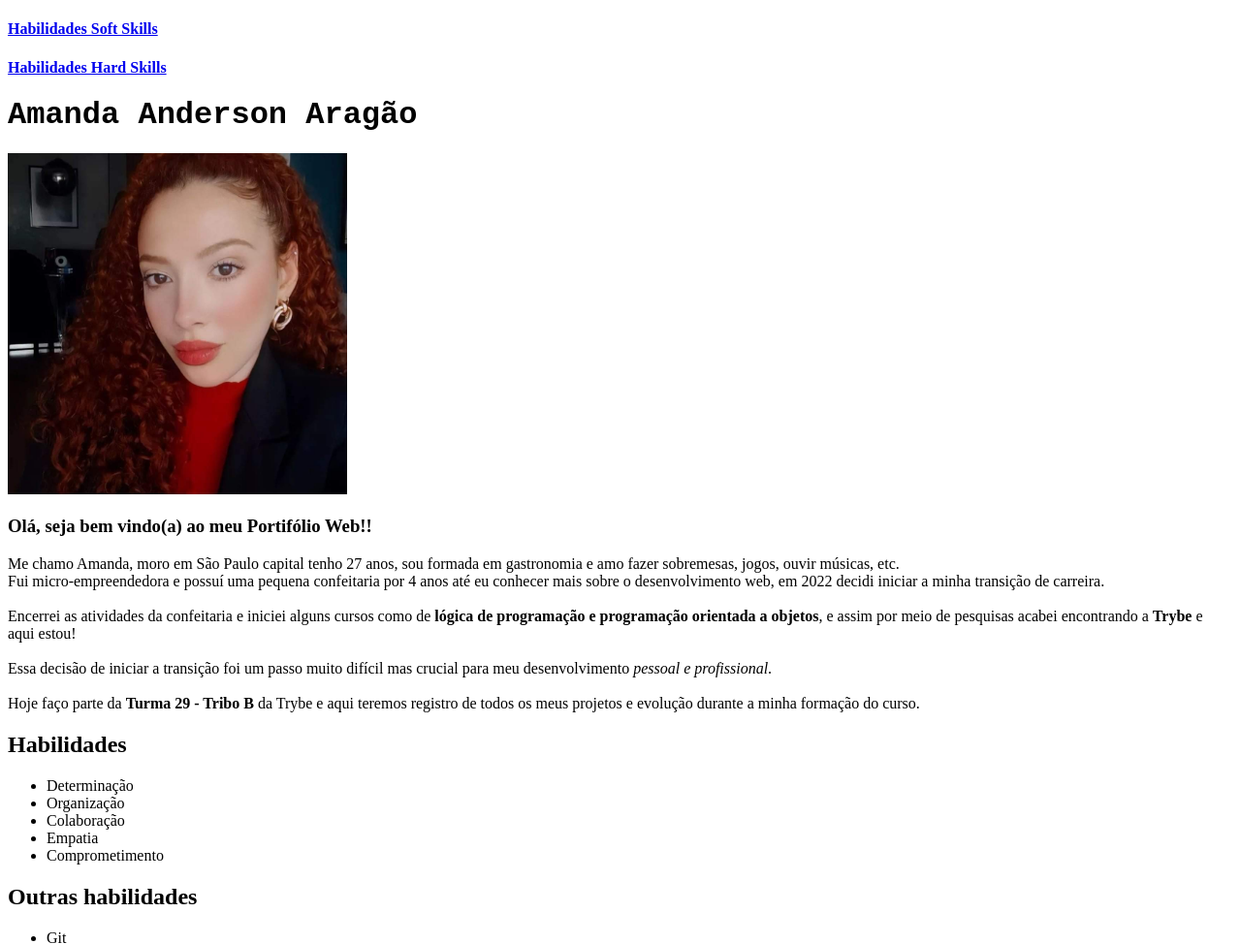
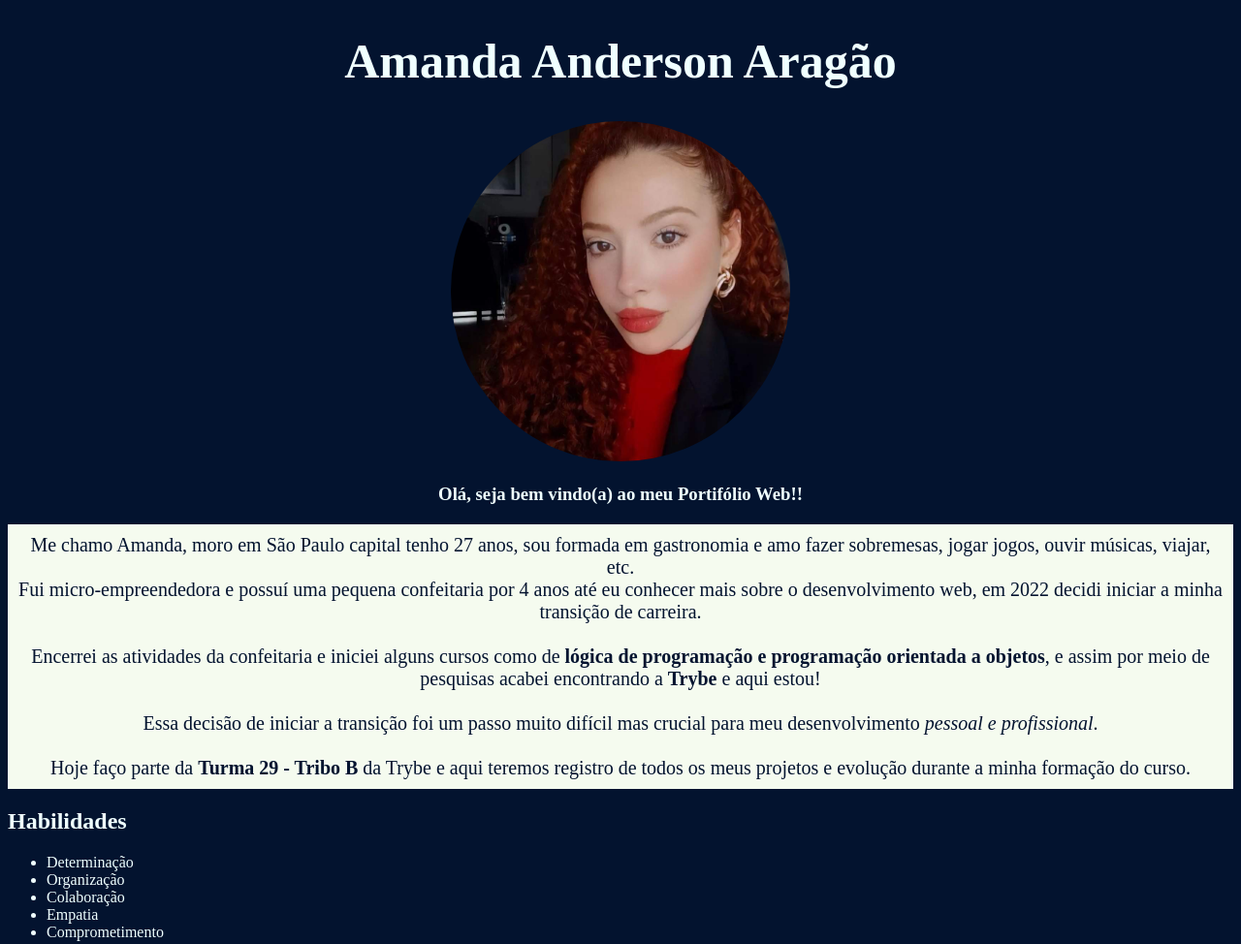
Before and after one commit to amanda-aragao/amanda-aragao.github.io, a plain HTML site: page index.html in a window 1280 px wide. Shown: the top 974 px of the page at 97% size. Drawn offline with Linux system fonts and the light colour scheme; a web font is replaced by a local one.

Commit message:
arrumando backgraounds, imagem e centralização dos textos

```diff
--- a/index.html
+++ b/index.html
@@ -5,37 +5,33 @@
     <meta http-equiv="X-UA-Compatible" content="IE=edge">
     <meta name="viewport" content="width=device-width, initial-scale=1.0">
     <title>Portifólio Web</title>
- <link ref="stylesheet" type="text/css" href="style.css">
-  <link rel="preconnect" href="https://fonts.googleapis.com">
-  <link rel="preconnect" href="https://fonts.gstatic.com" crossorigin>
-  <link href="https://fonts.googleapis.com/css2?family=Playfair+Display:ital,wght@1,600&display=swap" rel="stylesheet">
-<style>
-h1{
-   font-family: 'Courier New', Courier, monospace;
-}
+    <link rel="preconnect" href="https://fonts.googleapis.com">
+    <link rel="preconnect" href="https://fonts.gstatic.com" crossorigin>
+    <link href="https://fonts.googleapis.com/css2?family=Playfair+Display:ital,wght@1,600&display=swap" rel="stylesheet">
 
-</style>
+    <link rel="stylesheet" type="text/css" href="style.css">
+ <style>
 
-
+ </style>
 </head>
 
    <body>
-    <h4> <a href="#habilidades1">Habilidades Soft Skills </a></h4>
-    <h4> <a href="#habilidades2">Habilidades Hard Skills </a></h4>
 
-    <h1>  Amanda Anderson Aragão </h1>
-    <img src="/image/Foto_Amanda.jpg" alt="foto da Amanda" width="350" id="foto-amanda"/>
+
+    <h1 class="titulo-nome">  Amanda Anderson Aragão </h1>
+    <div><img src="/image/Foto_Amanda.jpg" alt="foto da Amanda" width="350" id="foto-amanda" class="image"/></div>
+
     <h3> Olá, seja bem vindo(a) ao meu Portifólio Web!!</h3>
-    <p>Me chamo Amanda, moro em São Paulo capital tenho 27 anos, sou formada em gastronomia e amo fazer sobremesas, jogos, ouvir músicas, etc. <br>
+    <div><p class="parafrago">Me chamo Amanda, moro em São Paulo capital tenho 27 anos, sou formada em gastronomia e amo fazer sobremesas, jogar jogos, ouvir músicas, viajar, etc. <br>
         Fui micro-empreendedora e possuí uma pequena confeitaria por 4 anos até eu conhecer mais sobre o desenvolvimento web, em 2022 decidi iniciar a minha transição de carreira.
-        <br><br>Encerrei as atividades da confeitaria e iniciei alguns cursos como de <b>lógica de programação e programação orientada a objetos</b>, e assim por meio de pesquisas acabei encontrando a <b>Trybe</b> e aqui estou!
+        <br><br>Encerrei as atividades da confeitaria e iniciei alguns cursos como de <b>lógica de programação e programação orientada a objetos</b>, e assim por meio de pesquisas acabei encontrando a <strong>Trybe</strong> e aqui estou!
 
         <br> <br>Essa decisão de iniciar a transição foi um passo muito difícil mas crucial para meu desenvolvimento <em>pessoal e profissional</em>.
 
         <br><br>Hoje faço parte da <b>Turma 29 - Tribo B</b> da Trybe e aqui teremos registro de todos os meus projetos
-         e evolução durante a minha formação do curso.
+         e evolução durante a minha formação do curso. </p> </div>
 
-         <h2 id="habilidades1"> Habilidades </h2>
+         <h2 class="titulo-habilidade1" id="habilidades1"> Habilidades </h2>
          <ul>
             <li>Determinação </li>
             <li>Organização</li>
@@ -44,7 +40,7 @@ h1{
             <li>Comprometimento</li>
          </ul>
 
-         <h2 id="habilidades2"> Outras habilidades</h2>
+         <h2 class="titulo-habilidade2" id="habilidades2"> Outras habilidades</h2>
          <ul>
             <li>Git</li>
             <li>C# (inicial) </li>
@@ -59,5 +55,14 @@ h1{
 
     <h4> <a href="#foto-amanda"> Volte para o topo </a> </h4>
 
+ <br>
+ <br>
+ <br>
+ <h4> <a href="#habilidades1">Habilidades Soft Skills </a></h4>
+ <h4> <a href="#habilidades2">Habilidades Hard Skills </a></h4>
+
+
+
+
     </body>
     </html>
--- a/style.css
+++ b/style.css
@@ -1,8 +1,32 @@
-
-h1{
+.titulo-nome{
     font-family: 'Playfair Display', serif;
     font-size: 50px;
+    color: azure;
+    text-align: center;
 }
-p{
-    font-size: 50px;
+.parafrago{
+    font-size: 20px;
+background-color: #f5fbef;
+color:#03132F;
+padding: 10px;
 }
+
+
+
+body{
+    background-color: #03132F;
+color:azure
+}
+
+
+div {
+    text-align: center;
+}
+
+.image{
+ border-radius: 100%;
+ }
+
+ h3{
+    text-align: center;
+ }
```
